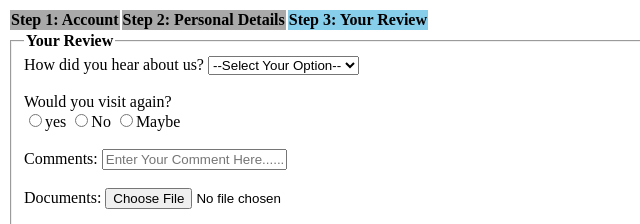
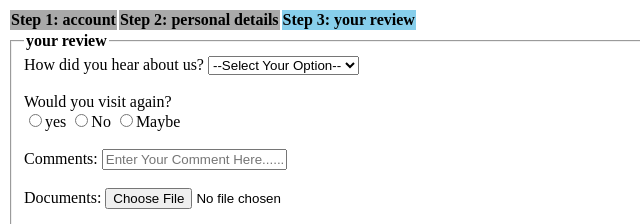
Before and after one commit to saniazehra110/Assignment-7, a plain HTML site: page review.html in a window 1280 px wide. Shown: the top 224 px of the page, 0-640 px from the left. Drawn offline with Linux system fonts and the light colour scheme; grey boxes are pictures that could not be loaded.

Commit message:
review.html

```diff
--- a/Review.html
+++ b/review.html
@@ -10,16 +10,16 @@
 <body>
     <table border="0">
   <tr>
-    <th bgcolor="darkgray">Step 1: Account</th>
-    <th style="background-color:darkgray;">Step 2: Personal Details</th>
-    <th style="background-color: skyblue;">Step 3: Your Review</th>
+    <th bgcolor="darkgray">Step 1: account</th>
+    <th style="background-color:darkgray;">Step 2: personal details</th>
+    <th style="background-color: skyblue;">Step 3: your review</th>
   </tr>
   </table>
   <form>
 
   <fieldset>
   <legend><b>
-    Your Review</b>
+    your review</b>
     </legend>
 
     <label>
```
